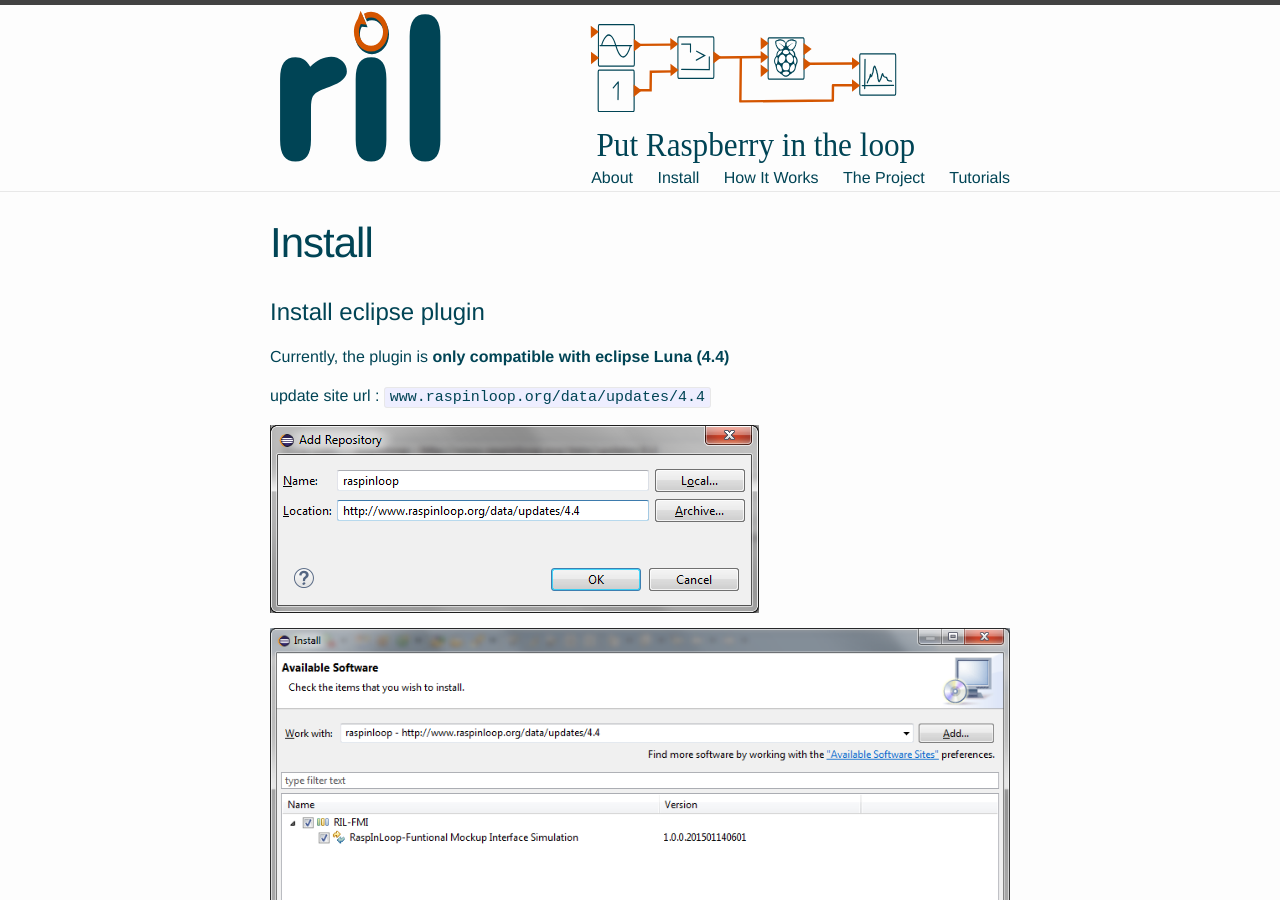
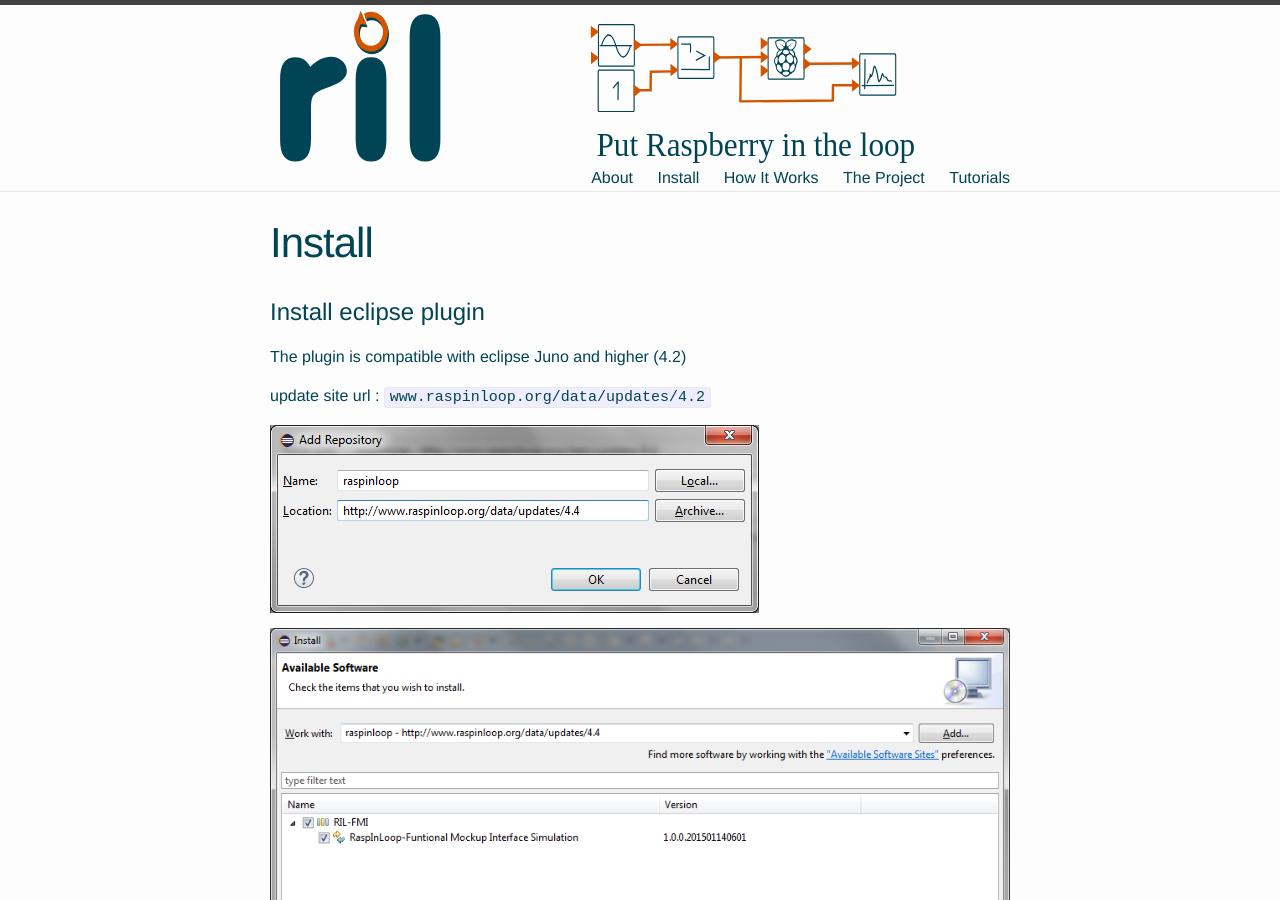
Before and after one commit to RaspInLoop/raspInLoop.github.io, a Jekyll site: the page built from gettingstarted.md, in a window 1280 px wide and 900 px high. Built offline with Jekyll 4.4.1, drawn with Linux system fonts in a browser that asks for light colours.

Commit message:
update site set to 4.2

```diff
--- a/gettingstarted.md
+++ b/gettingstarted.md
@@ -6,9 +6,9 @@
 
 #Install eclipse plugin
 
-Currently, the plugin is **only compatible with eclipse Luna (4.4)**
+The plugin is compatible with eclipse Juno and higher (4.2)
 
-update site url : `www.raspinloop.org/data/updates/4.4`
+update site url : `www.raspinloop.org/data/updates/4.2`
 
 ![new update site]({{ site.baseurl }}/images/updatesite.png)
 
```
Also changed, not shown: 5 other files.
